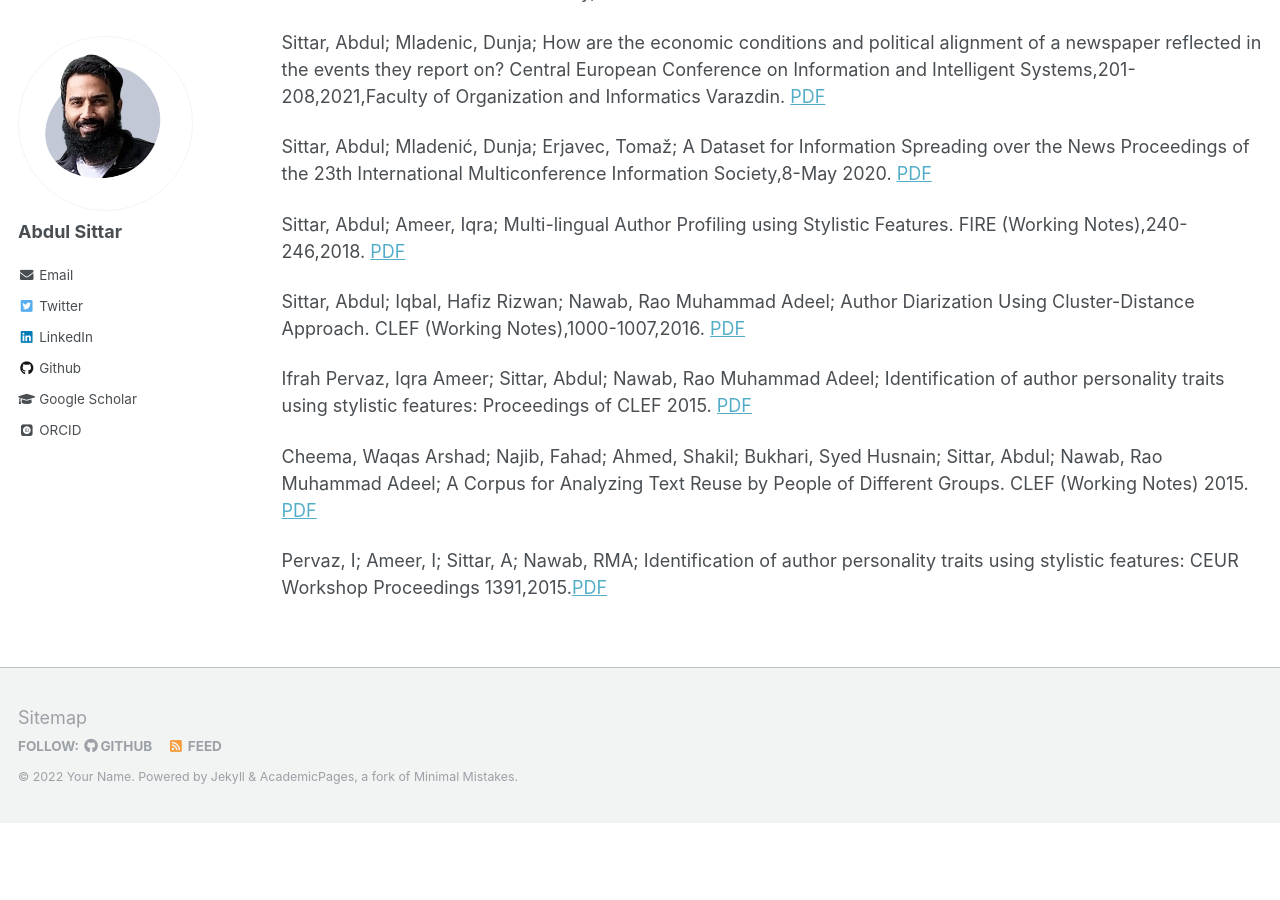
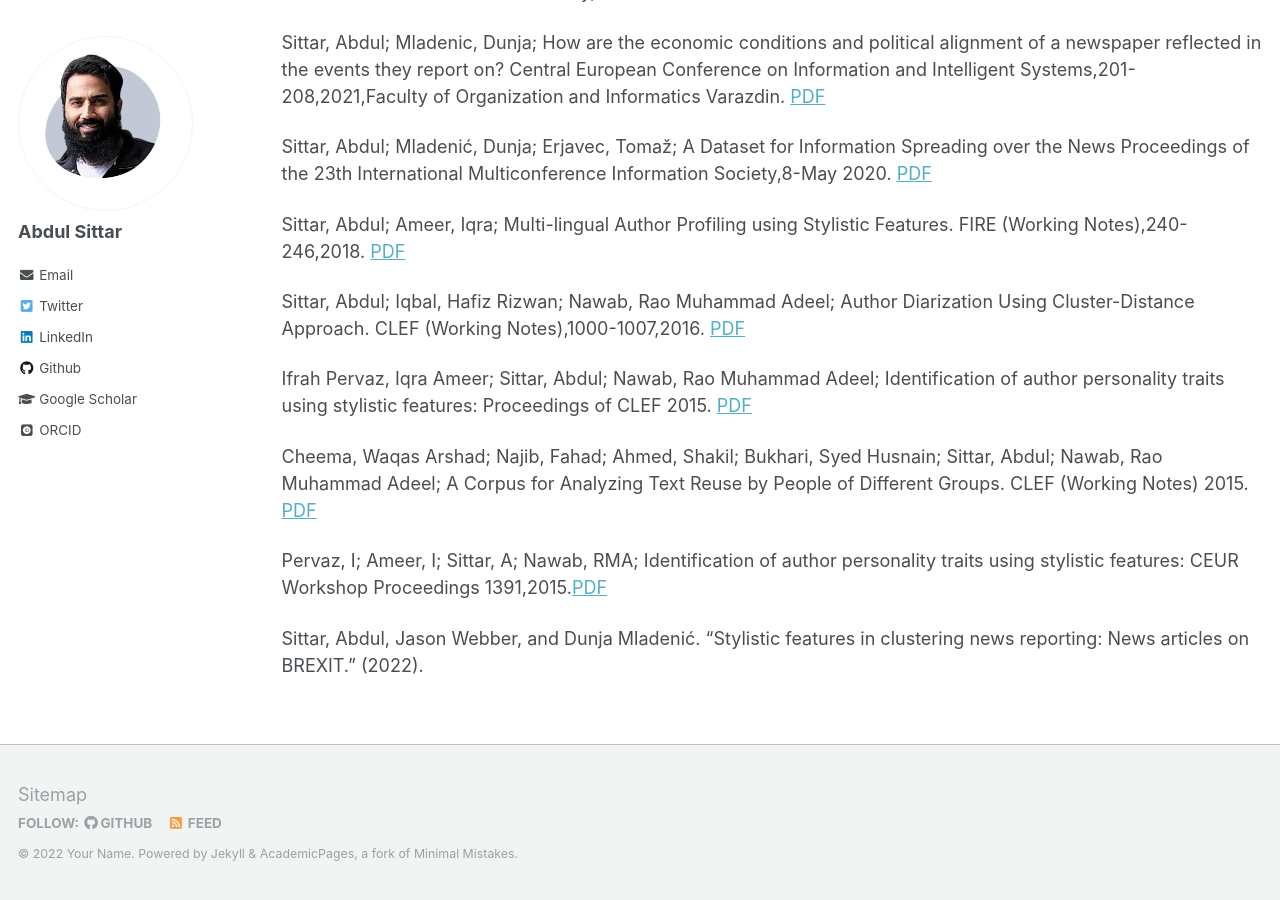
Before and after one commit to abdulsittar/abdulsittar.github.io, a Jekyll site: the page built from _pages/publications.md, in a window 1280 px wide and 900 px high, scrolled down 704 px. Built offline with Jekyll 4.4.1, drawn with Linux system fonts in a browser that asks for light colours; some web fonts are replaced; before the commit the page ends 1527 px from its top, so only the background shows below that.

Commit message:
Update publications.md
Added a publication

```diff
--- a/_pages/publications.md
+++ b/_pages/publications.md
@@ -32,3 +32,5 @@ Ifrah Pervaz, Iqra Ameer; Sittar, Abdul; Nawab, Rao Muhammad Adeel; 	Identificat
 Cheema, Waqas Arshad; Najib, Fahad; Ahmed, Shakil; Bukhari, Syed Husnain; Sittar, Abdul; Nawab, Rao Muhammad Adeel;  A Corpus for Analyzing Text Reuse by People of Different Groups. CLEF (Working Notes) 2015. [PDF](http://ceur-ws.org/Vol-1391/95-CR.pdf)
 
 Pervaz, I; Ameer, I; Sittar, A; Nawab, RMA; 	Identification of author personality traits using stylistic features: CEUR Workshop Proceedings	1391,2015.[PDF](http://ceur-ws.org/Vol-1391/64-CR.pdf)
+
+Sittar, Abdul, Jason Webber, and Dunja Mladenić. "Stylistic features in clustering news reporting: News articles on BREXIT." (2022).
```
